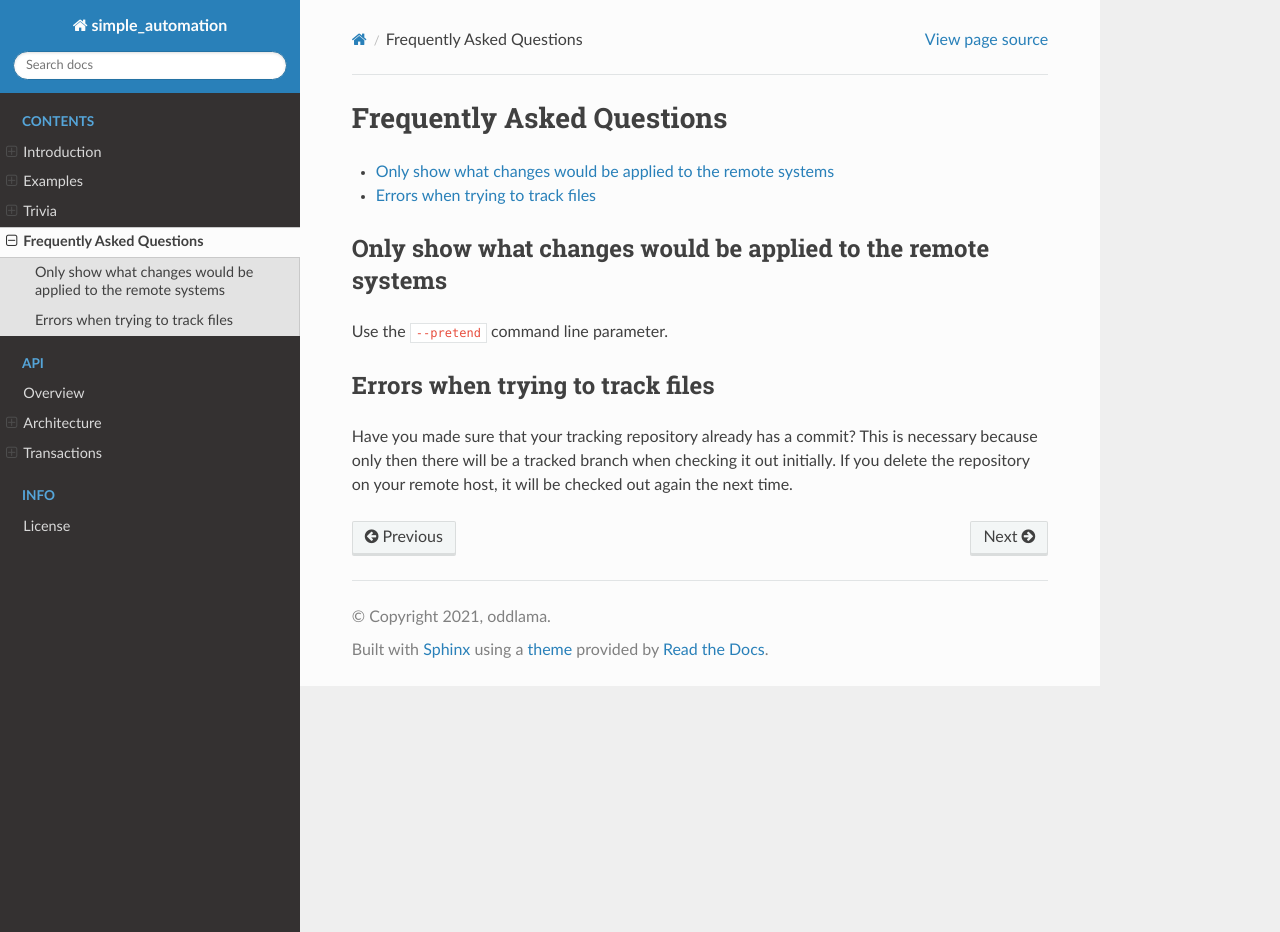
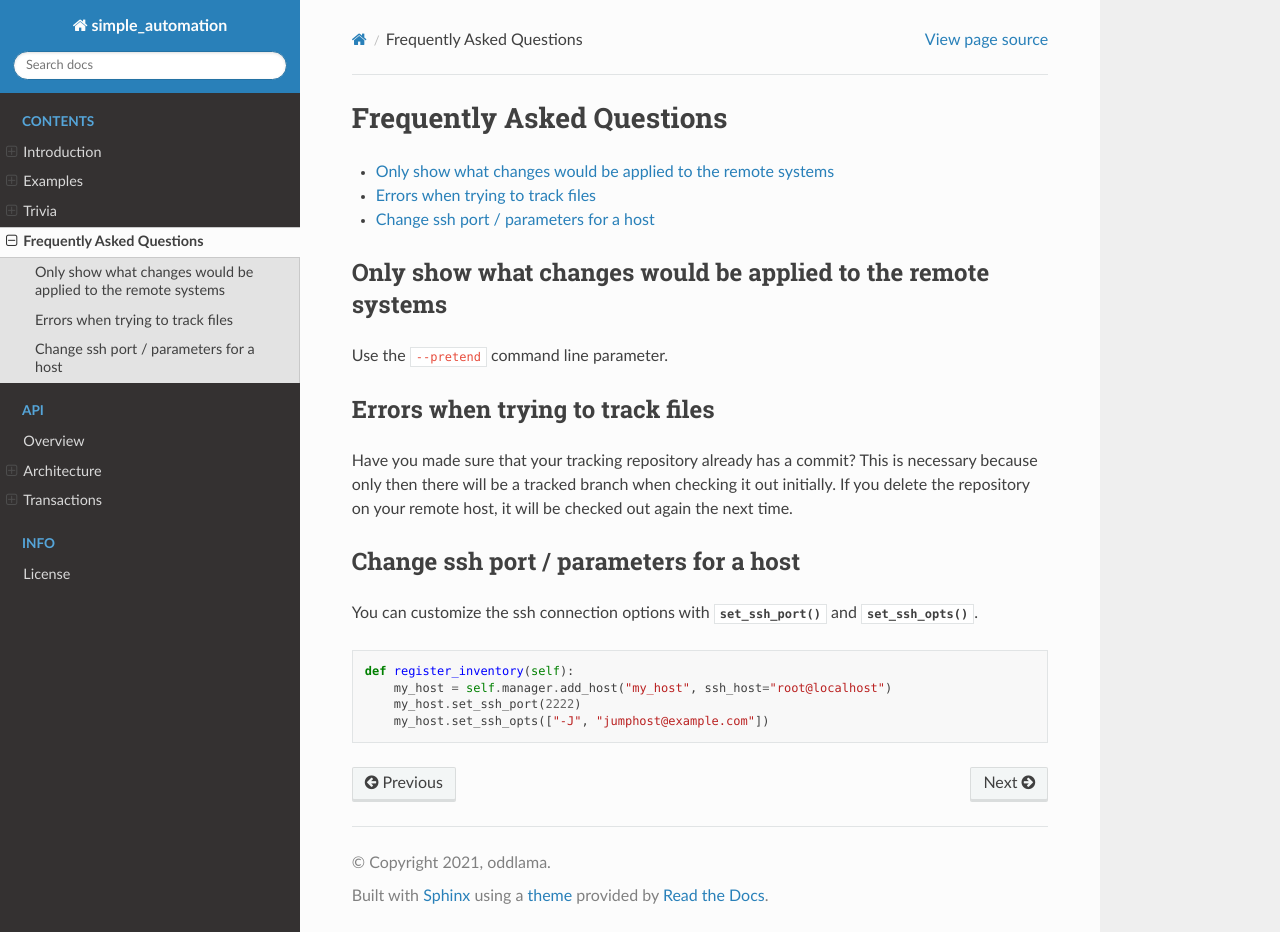
Before and after one commit to oddlama/fora, a Sphinx documentation site: the page built from docs/contents/faq.rst, in a window 1280 px wide and 932 px high. Built offline with Sphinx 7.4.7 and the Read the Docs theme 2.0.0, drawn with Linux system fonts in a browser that asks for light colours.

```diff
--- a/docs/contents/faq.rst
+++ b/docs/contents/faq.rst
@@ -16,3 +16,15 @@
 This is necessary because only then there will be a tracked branch when
 checking it out initially. If you delete the repository on your remote
 host, it will be checked out again the next time.
+
+Change ssh port / parameters for a host
+---------------------------------------
+
+You can customize the ssh connection options with :meth:`set_ssh_port() <simple_automation.host.Host.set_ssh_port>` and :meth:`set_ssh_opts() <simple_automation.host.Host.set_ssh_opts>`.
+
+.. code-block:: python
+
+    def register_inventory(self):
+        my_host = self.manager.add_host("my_host", ssh_host="root@localhost")
+        my_host.set_ssh_port(2222)
+        my_host.set_ssh_opts(["-J", "jumphost@example.com"])
--- a/docs/contents/introduction.rst
+++ b/docs/contents/introduction.rst
@@ -31,9 +31,9 @@
             context.defaults(user="root", umask=0o022, dir_mode=0o755, file_mode=0o644,
                              owner="root", group="root")
 
-            # Copy configuration
+            # Template the zshrc, copy the zprofile
             directory(context, path="/etc/zsh")
-            copy(context, src="files/zsh/zshrc", dst="/etc/zsh/zshrc")
+            template(context, src="templates/zsh/zshrc.j2", dst="/etc/zsh/zshrc")
             copy(context, src="files/zsh/zprofile", dst="/etc/zsh/zprofile")
 
     # -------- Setup your inventory --------
```
Also changed, not shown: other parts of docs/contents/introduction.rst (+1 -1 lines), README.md (+4 -3 lines), 4 other files.
